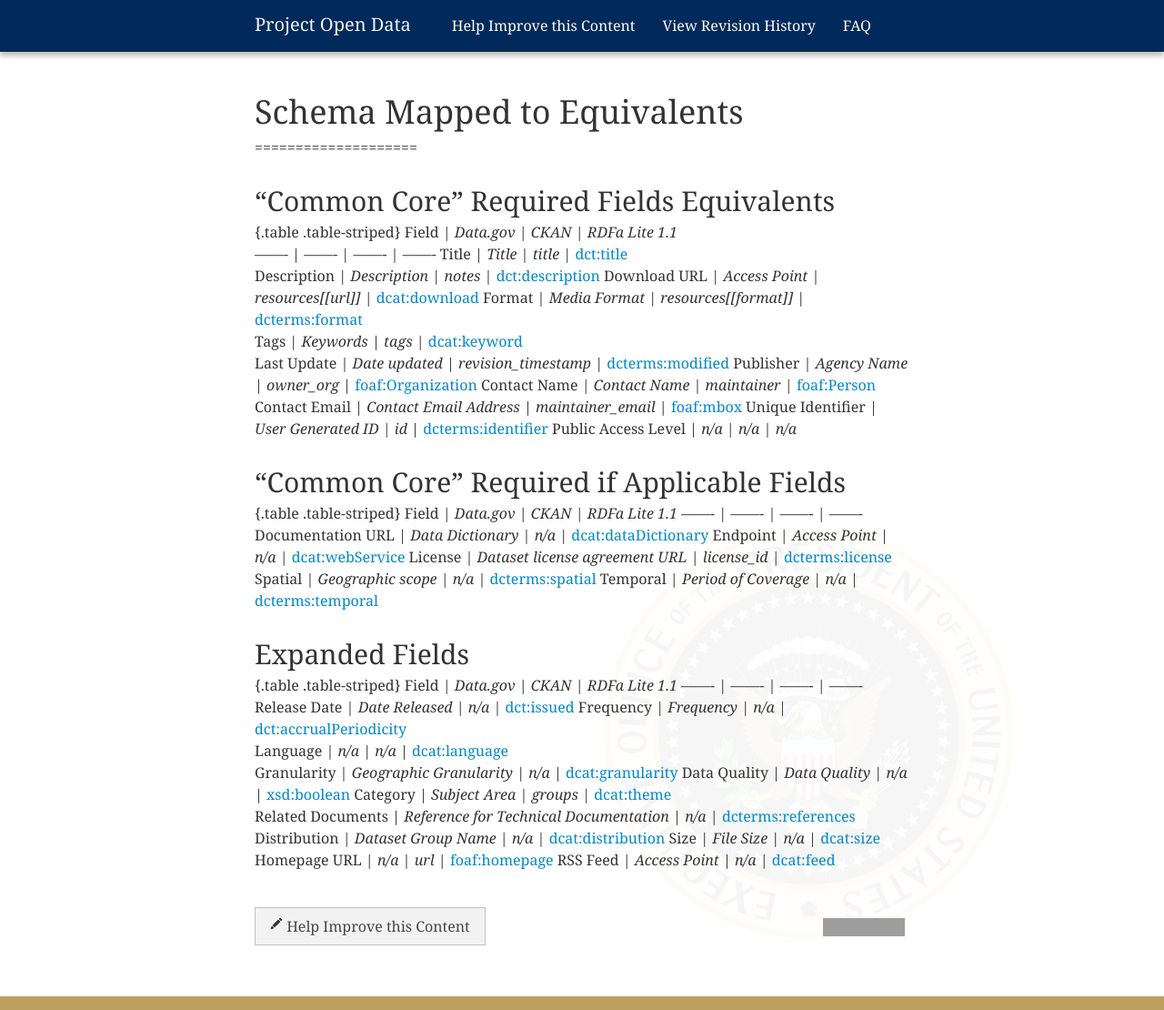
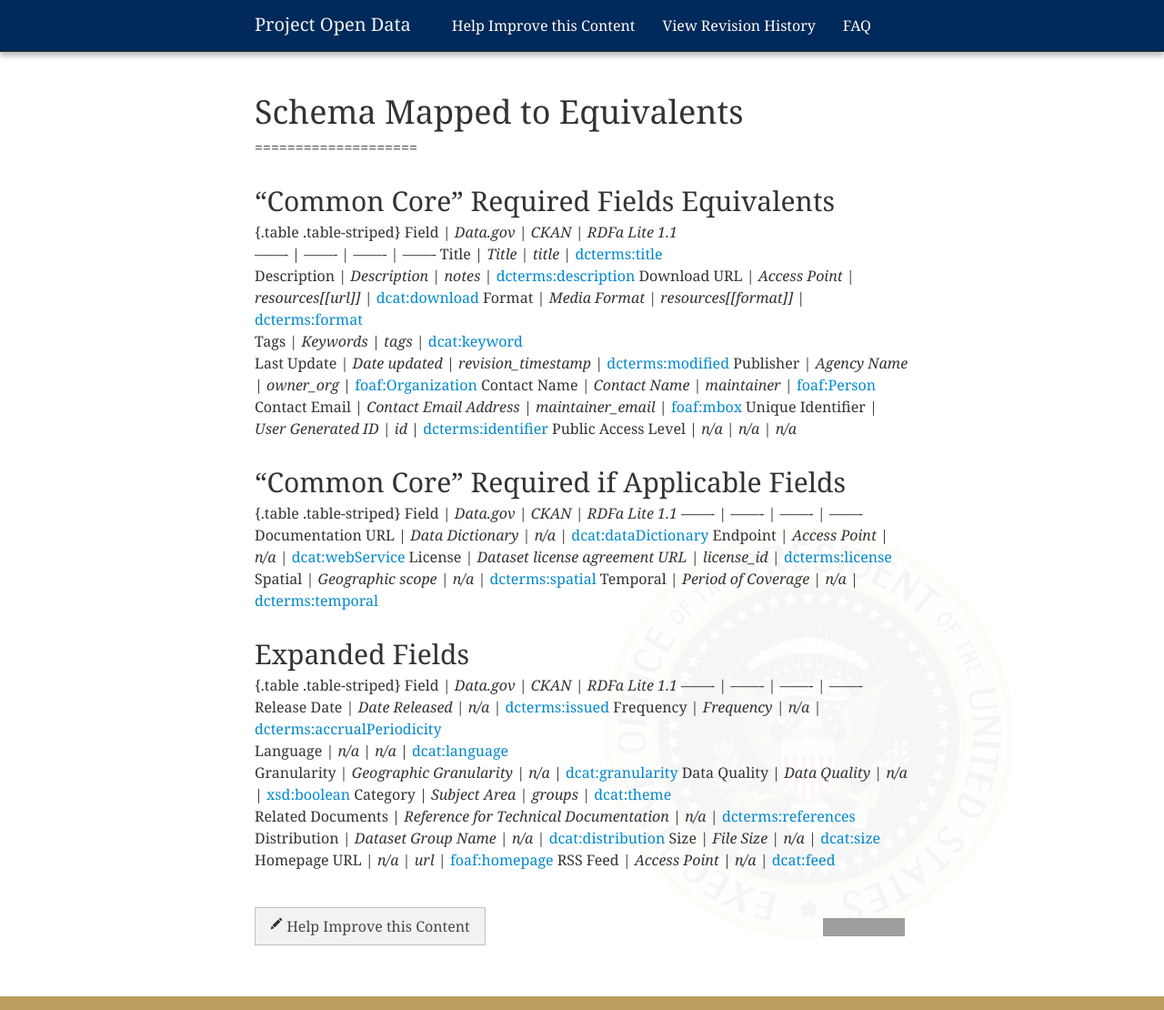
Before and after one commit to gbinal/p-o-d.github.com, a Jekyll site: the page built from data-dot-gov-map.md, in a window 1280 px wide and 1110 px high. Shown: the whole window at 91% size. Built offline with Jekyll 4.4.1, drawn with Linux system fonts in a browser that asks for light colours; nearby versions of some CDN libraries; grey boxes are pictures that could not be loaded.

Commit message:
Changed "dct:" to "dcterms:"
RDFa Lite 1.1 does not list "dct" as an accepted default prefix. It only lists dc and dcterms (http://www.w3.org/2011/rdfa-context/rdfa-1.1) with a preference for dcterms (http://wiki.dublincore.org/index.php/FAQ/DC_and_DCTERMS_Namespaces)

```diff
--- a/data-dot-gov-map.md
+++ b/data-dot-gov-map.md
@@ -14,8 +14,8 @@ published: true
 {.table .table-striped}
 Field               | *Data.gov*   | *CKAN* | *RDFa Lite 1.1*
 -------             | -------                 | -------           | -------
-Title               | *Title*                 | *title*           | [dct:title](http://dublincore.org/documents/2012/06/14/dcmi-terms/?v=terms#terms-title)
-Description         | *Description*           | *notes*                | [dct:description](http://dublincore.org/documents/2012/06/14/dcmi-terms/?v=terms#terms-description)
+Title               | *Title*                 | *title*           | [dcterms:title](http://dublincore.org/documents/2012/06/14/dcmi-terms/?v=terms#terms-title)
+Description         | *Description*           | *notes*                | [dcterms:description](http://dublincore.org/documents/2012/06/14/dcmi-terms/?v=terms#terms-description)
 Download URL        | *Access Point*          | *resources[[url]]*                | [dcat:download](http://www.w3.org/TR/vocab-dcat/#class--download)
 Format              | *Media Format*          | *resources[[format]]*                | [dcterms:format](http://www.w3.org/TR/vocab-dcat/#property--format)
 Tags                | *Keywords*              | *tags*                | [dcat:keyword](http://www.w3.org/TR/vocab-dcat/#property--keyword-tag)
@@ -44,8 +44,8 @@ Expanded Fields
 {.table .table-striped}
 Field               | *Data.gov*   | *CKAN* | *RDFa Lite 1.1*
 -------             | -------                 | -------           | -------
-Release Date        | *Date Released*         | *n/a*                | [dct:issued](http://dublincore.org/documents/2012/06/14/dcmi-terms/?v=terms#issued)
-Frequency           | *Frequency*             | *n/a*                | [dct:accrualPeriodicity](http://purl.org/dc/terms/accrualPeriodicity)
+Release Date        | *Date Released*         | *n/a*                | [dcterms:issued](http://dublincore.org/documents/2012/06/14/dcmi-terms/?v=terms#issued)
+Frequency           | *Frequency*             | *n/a*                | [dcterms:accrualPeriodicity](http://purl.org/dc/terms/accrualPeriodicity)
 Language            | *n/a*                   | *n/a*                | [dcat:language](http://www.w3.org/TR/vocab-dcat/#property--language-1)
 Granularity         | *Geographic Granularity* | *n/a*                | [dcat:granularity](http://www.w3.org/TR/vocab-dcat/#property--granularity)
 Data Quality        | *Data Quality*          | *n/a*                | [xsd:boolean](http://www.w3.org/TR/xmlschema-2/#boolean)
```
